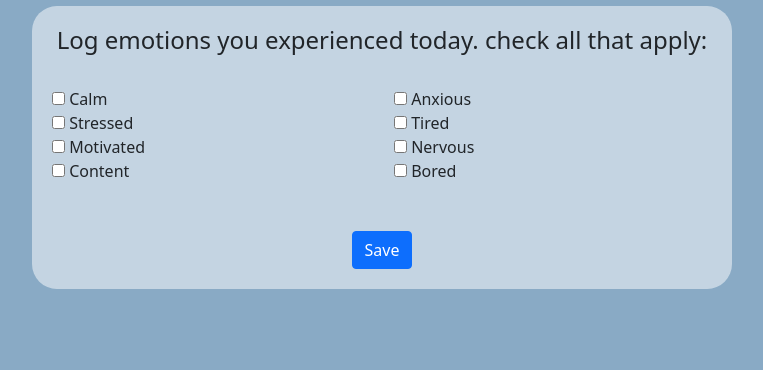
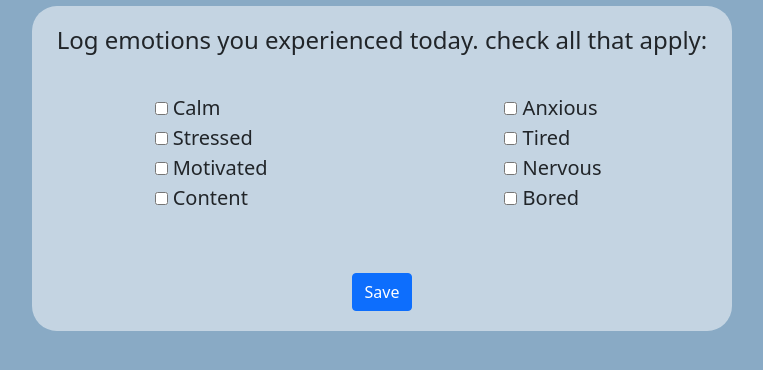
Before and after one commit to kelseyywu/serenity, a Flask app: page /quiz in a window 1280 px wide. Shown: the part 174-544 px from the top of the page, without its empty margins (258-1021 px from the left). Run offline with Flask 2, Linux system fonts and the light colour scheme; a user stored in the database is signed in; some libraries are stand-ins or nearby versions.

Commit message:
graphics

```diff
--- a/static/styles.css
+++ b/static/styles.css
@@ -105,7 +105,7 @@ nav .navbar-brand .blue
 }
 
 .box-transparent {
-    font-size: 16px;
+    font-size: 20px;
     background-color: rgba(255,255,255, 0.5);
     border-radius: 25px;
     padding: 20px;
--- a/templates/quiz.html
+++ b/templates/quiz.html
@@ -12,7 +12,8 @@
     <h4>Log emotions you experienced today. check all that apply:</h4>
     <form action="/quiz" method="post" style="text-align:center">
       <div class="row">
-        <div class="column" style="text-align:left">
+        <div class="column" style="text-align:center">
+          <div style="display: inline-block; text-align: left;">
             <br>
             <input type="checkbox" value="calm" id="calm" name="emotions"> Calm
             <br>
@@ -23,7 +24,9 @@
             <input type="checkbox" value="content" id="content" name="emotions"> Content
             <br>
           </div>
-        <div class="column" style="text-align:left">
+        </div>
+        <div class="column" style="text-align:center">
+          <div style="display: inline-block; text-align: left;">
             <br>
             <input type="checkbox" value="anxious" id="anxious" name="emotions"> Anxious
             <br>
@@ -34,6 +37,7 @@
             <input type="checkbox" value="bored" id="bored" name="emotions"> Bored
           </div>
         </div>
+      </div>
         <br>
         <br>
         <button class="btn btn-primary" type="submit">Save</button>
```
Also changed, not shown: templates/suggest.html (+4 -4 lines), 1 other file. Lines whose indentation alone changed are shown as unchanged.
